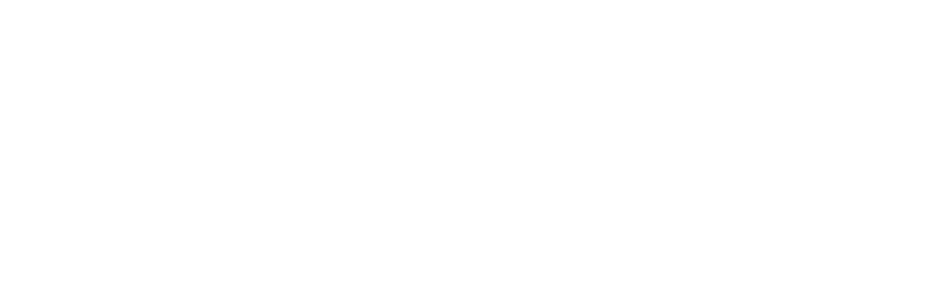
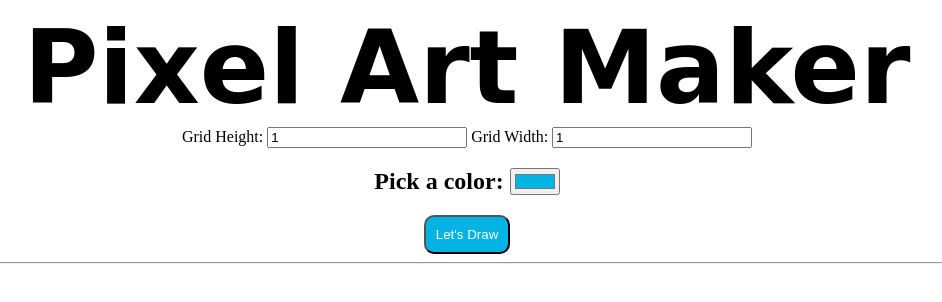
Before and after one commit to gautamwaghmare/pixel-art-maker-app, a plain HTML site: page index.html in a window 1280 px wide. Shown: the whole page, without its empty margins (173-1115 px from the left). Drawn offline with Linux system fonts and the light colour scheme; a web font is replaced by a local one.

Commit message:
Header section

```diff
--- a/css/app.css
+++ b/css/app.css
@@ -0,0 +1,26 @@
+body {
+    text-align: center;
+}
+
+h1 {
+    font-family: 'Coiny', cursive;
+    font-size: 8vw;
+    margin-top: 0;
+    margin-bottom: 0;
+}
+
+input[type = number]{
+    width: 15vw;
+}
+
+#colorPicker {
+    cursor: pointer;
+}
+
+#submitDetails {
+    background-color: #02b3e4;
+    color: #fff;
+    padding: 10px;
+    border-radius: 10px;
+    cursor: pointer;
+}
--- a/index.html
+++ b/index.html
@@ -4,12 +4,24 @@
     <meta charset="UTF-8">
     <meta name="viewport" content="width=device-width, initial-scale=1.0">
     <meta http-equiv="X-UA-Compatible" content="ie=edge">
-    <title>PixelArt</title>
+    <title>Pixel Art</title>
     <link rel="icon" type="image/gif/png" href="img/logo.png">
+    <link href="https://fonts.googleapis.com/css?family=Coiny" rel="stylesheet">
     <link rel="stylesheet" href="css/app.css">
 </head>
 <body>
+    <h1>Pixel Art Maker</h1>
+    <div class="inputBox">
+        <form>
+            Grid Height: <input id="gridHeight" type="number" value="1" min="1">
+            Grid Width: <input id="gridWidth" type="number" value="1" min="1">
+            <h2>Pick a color: <input type="color" id="colorPicker" value="#02b3e4"></h2>
+            <input id="submitDetails" type="button" value="Let's Draw">
+            <hr>
+        </form>
+    </div>
 
+    <table id="canvasTable"></table>
 
     <script src="js/app.js"></script>
 </body>
```
